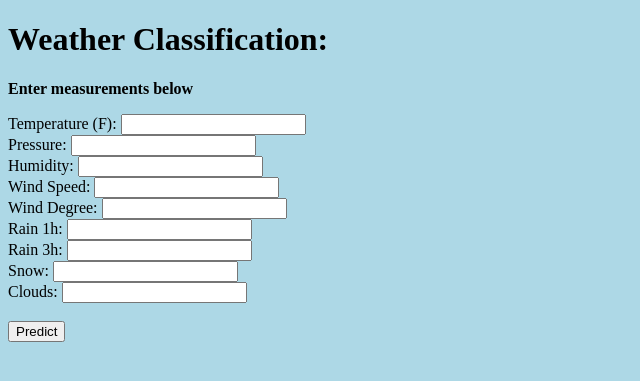
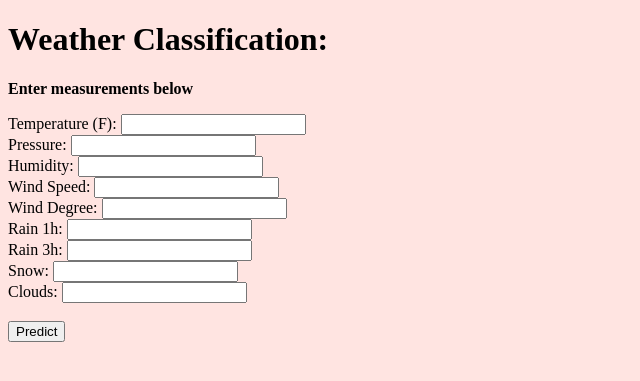
Before and after one commit to dandypanther/weather-ml-app, a Flask app: page / in a window 1280 px wide. Shown: the top 381 px of the page, without its empty margins (0-640 px from the left). Run offline with Flask 3, Linux system fonts and the light colour scheme.

Commit message:
Revert "Testing the whole system"
This reverts commit 963d315effd53bbe60d59446d38efb4fea163759.

```diff
--- a/Weather-ML-CICD-Incomplete/templates/form.html
+++ b/Weather-ML-CICD-Incomplete/templates/form.html
@@ -4,7 +4,7 @@
     <title>Weather Classification Input</title>
     <style>
 	body {
-	    background-color: #ADD8E6;
+	    background-color: #ffe4e1;
 	}
     </style>
 </head>
```
